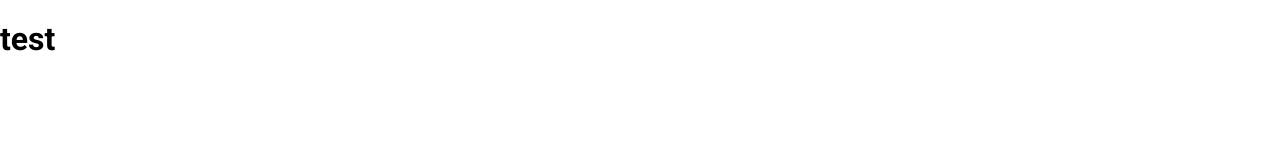
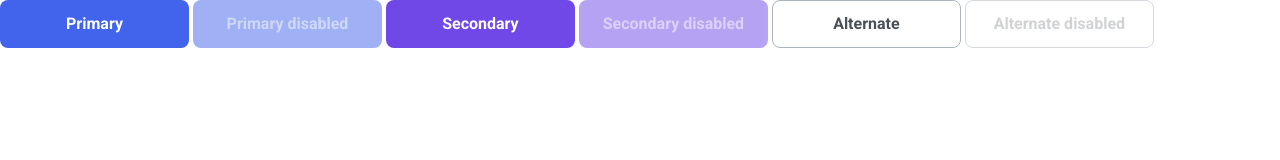
Before and after one commit to js-tasks-ru/htmlcss-20220616_risorsedaffari, a website: page 03-lection1/01-button/index.html in a window 1280 px wide. Drawn offline with Linux system fonts and the light colour scheme.

Commit message:
buttons added

```diff
--- a/03-lection1/01-button/button.css
+++ b/03-lection1/01-button/button.css
@@ -1 +1,48 @@
 /* Стилизация кнопки */
+.btn {
+  width: 189px;
+  height: 48px;
+  border: 0px;
+  border-radius: 8px;
+  color: #ffffff;
+  font-size: 16px;
+  font-weight: bold;
+  cursor: pointer;
+  transition: opacity 200ms ease-in-out, background 200ms ease-in-out;
+}
+
+.btn:disabled {
+  opacity: 0.5;
+  color: rgba(255, 255, 255, 0.5);
+  cursor: not-allowed;
+}
+
+.btn_primary {
+  background: var(--primary);
+}
+
+.btn_primary:hover {
+  background: var(--primary-hover);
+}
+
+.btn_secondary {
+  background: var(--secondary);
+}
+
+.btn_secondary:hover {
+  background: var(--secondary-hover);
+}
+
+.btn_alternate {
+  background: white;
+  border: 1px solid var(--alternate);
+  color: #495057;
+}
+
+.btn_alternate:hover {
+  border-color: var(--alternate-hover);
+}
+
+.btn_alternate:disabled {
+  color: rgb(73, 80, 87, 0.5);
+}
--- a/03-lection1/01-button/index.html
+++ b/03-lection1/01-button/index.html
@@ -6,6 +6,11 @@
     <link rel="stylesheet" href="./button.css" />
   </head>
   <body>
-    <h1>test</h1>
+    <button class="btn btn_primary">Primary</button>
+    <button disabled class="btn btn_primary">Primary disabled</button>
+    <button class="btn btn_secondary">Secondary</button>
+    <button disabled class="btn btn_secondary">Secondary disabled</button>
+    <button class="btn btn_alternate">Alternate</button>
+    <button disabled class="btn btn_alternate">Alternate disabled</button>
   </body>
 </html>
--- a/assets/css/main.css
+++ b/assets/css/main.css
@@ -16,8 +16,14 @@
   --error: var(--red);
   --success: var(--blue);
 
-  --primary: var(--blue);
-  --secondary: var(--purple);
+  --primary: #4263eb;
+  --primary-hover: #2342c0;
+
+  --secondary: #7048e8;
+  --secondary-hover: #5028c6;
+
+  --alternate: #acb5bd;
+  --alternate-hover: #212429;
 }
 
 * {
```
